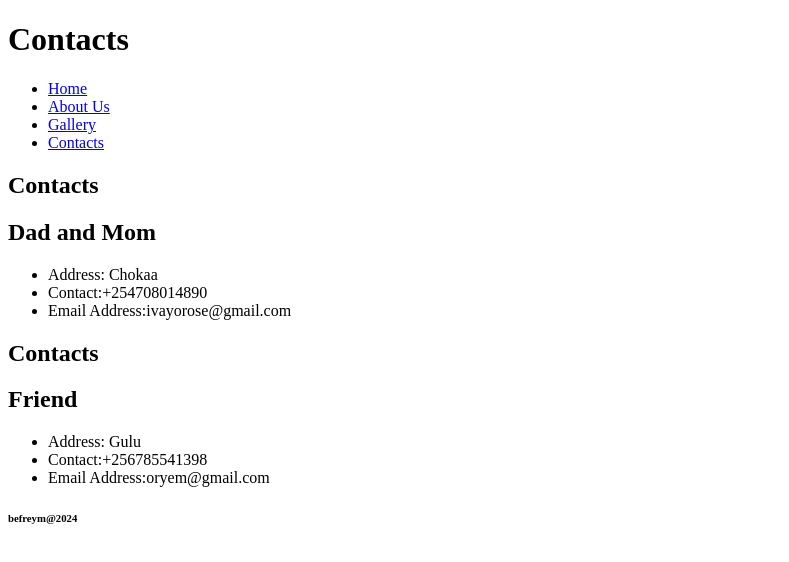
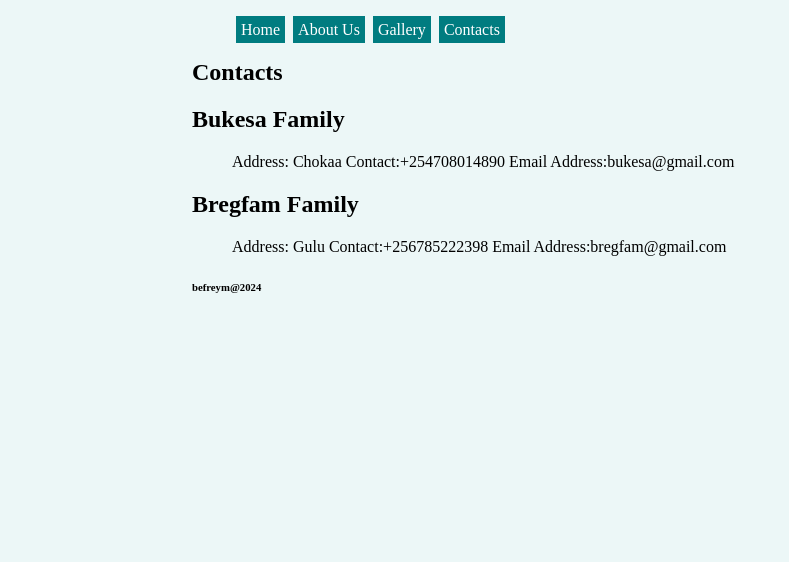
Before and after one commit to befreym/BarasaMusaviBefrey-Midsemester, a plain HTML site: page Contact.html in a window 1280 px wide. Shown: the whole page, without its empty margins (0-789 px from the left). Drawn offline with Linux system fonts and the light colour scheme.

Commit message:
Update Contact.html

```diff
--- a/Contact.html
+++ b/Contact.html
@@ -4,9 +4,10 @@
     <meta charset="UTF-8">
     <meta name="viewport" content="width=device-width, initial-scale=1.0">
     <title>Document</title>
+    <link rel="stylesheet" href="style.css">
 </head>
 <body>
-    <header><h1>Contacts</h1></header>
+    <header><h1></h1></header>
     <nav>
         <ul>
             <Li> <a href="index.html">Home</a>   </Li>
@@ -17,21 +18,21 @@
     </nav>
     <section>
         <h2>Contacts</h2>
-        <h2>Dad and Mom</h2>
+        <h2>Bukesa Family</h2>
         <ul>
             <Li>Address: Chokaa</Li>
             <Li>Contact:+254708014890</Li>
-            <Li>Email Address:ivayorose@gmail.com</Li>
+            <Li>Email Address:bukesa@gmail.com</Li>
         </ul>
     <p></p>
     </section>
     <aside>
-        <h2>Contacts</h2>
-        <h2>Friend</h2>
+
+        <h2>Bregfam Family</h2>
         <ul>
             <Li>Address: Gulu</Li>
-            <Li>Contact:+256785541398</Li>
-            <Li>Email Address:oryem@gmail.com</Li>
+            <Li>Contact:+256785222398</Li>
+            <Li>Email Address:bregfam@gmail.com</Li>
         </ul>
     </aside>
     <Footer><h6>befreym@2024</h6></Footer>
```
